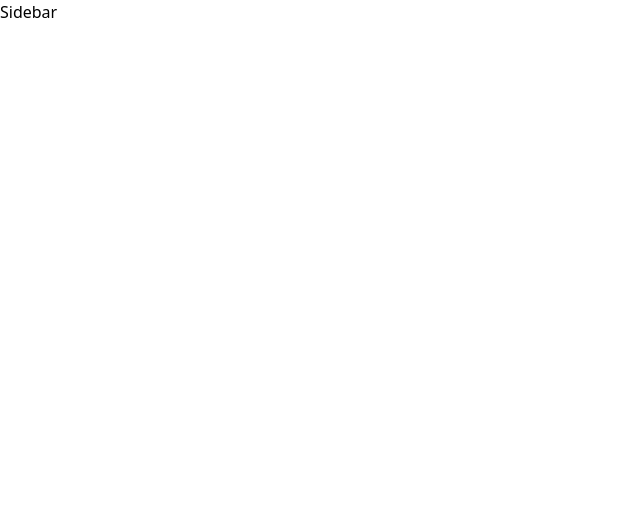
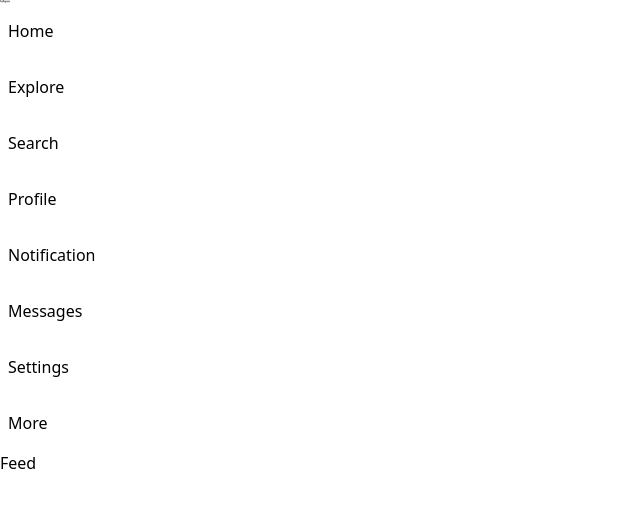
Before and after one commit to JhohannesK/Fluita, a Next.js app: page / in a window 1280 px wide. Shown: the top 508 px of the page, without its empty margins (0-640 px from the left). Built offline with nearby package versions, Linux system fonts and the light colour scheme.

Commit message:
add sidebar

```diff
--- /dev/null
+++ b/components/Feed.tsx
@@ -0,0 +1,7 @@
+import React from 'react';
+
+const Feed = () => {
+	return <div>Feed</div>;
+};
+
+export default Feed;
--- a/components/Sidebar.tsx
+++ b/components/Sidebar.tsx
@@ -1,7 +1,35 @@
+import Image from 'next/image';
 import React from 'react';
+import SideIconAndText from './_sideIcon';
+// HACK: Install @types/heroicons/react
+// import {
+// 	BellIcon,
+// 	HashtagIcon,
+// 	BookmarkIcon,
+// 	CollectionIcon,
+// 	DotsCircleHorizontalIcon,
+// 	MailIcon,
+// 	HomeIcon,
+// } from '@heroicons/react/outline';
 
 const Sidebar = () => {
-	return <div>Sidebar</div>;
+	return (
+		<div className='flex flex-col'>
+			{/* Logo for Fluita */}
+			<Image height={20} width={10} src='/images/insta.png' alt='logo' />
+
+			{/* Icon and text for the rows on the sidebar */}
+			{/* TODO: Add icons as props when they are installed */}
+			<SideIconAndText title='Home' />
+			<SideIconAndText title='Explore' />
+			<SideIconAndText title='Search' />
+			<SideIconAndText title='Profile' />
+			<SideIconAndText title='Notification' />
+			<SideIconAndText title='Messages' />
+			<SideIconAndText title='Settings' />
+			<SideIconAndText title='More' />
+		</div>
+	);
 };
 
 export default Sidebar;
--- /dev/null
+++ b/components/_sideIcon.tsx
@@ -0,0 +1,17 @@
+import React, { SVGProps } from 'react';
+
+interface Props {
+	// TODO: Remove optional props when icons are made available.
+	Icon?: (props: SVGProps<SVGSVGElement>) => JSX.Element;
+	title: string;
+}
+
+const SideIconAndText = ({ Icon, title }: Props) => {
+	return (
+		<div className='flex max-w-[10rem] items-center space-x-2 px-2 py-4 hover:bg-gray-100 cursor-pointer rounded-full transition-all duration-300 group'>
+			<p className='group-hover:text-mainCol'>{title}</p>
+		</div>
+	);
+};
+
+export default SideIconAndText;
--- a/pages/index.tsx
+++ b/pages/index.tsx
@@ -1,6 +1,7 @@
 import type { NextPage } from 'next';
 import Head from 'next/head';
 import Image from 'next/image';
+import Feed from '../components/Feed';
 import Sidebar from '../components/Sidebar';
 
 const Home: NextPage = () => {
@@ -14,7 +15,9 @@ const Home: NextPage = () => {
 			<main>
 				{/* sidebar */}
 				<Sidebar />
+
 				{/* Feeds */}
+				<Feed />
 
 				{/* Widgets */}
 			</main>
--- a/tailwind.config.js
+++ b/tailwind.config.js
@@ -5,7 +5,11 @@ module.exports = {
 		'./components/**/*.{js,ts,jsx,tsx}',
 	],
 	theme: {
-    extend: {},
+		extend: {
+			colors: {
+				mainCol: '#00ADED',
+			},
+		},
 	},
 	plugins: [],
-}
+};
```
Also changed, not shown: public/images/insta.png (added). Lines whose indentation alone changed are shown as unchanged.
